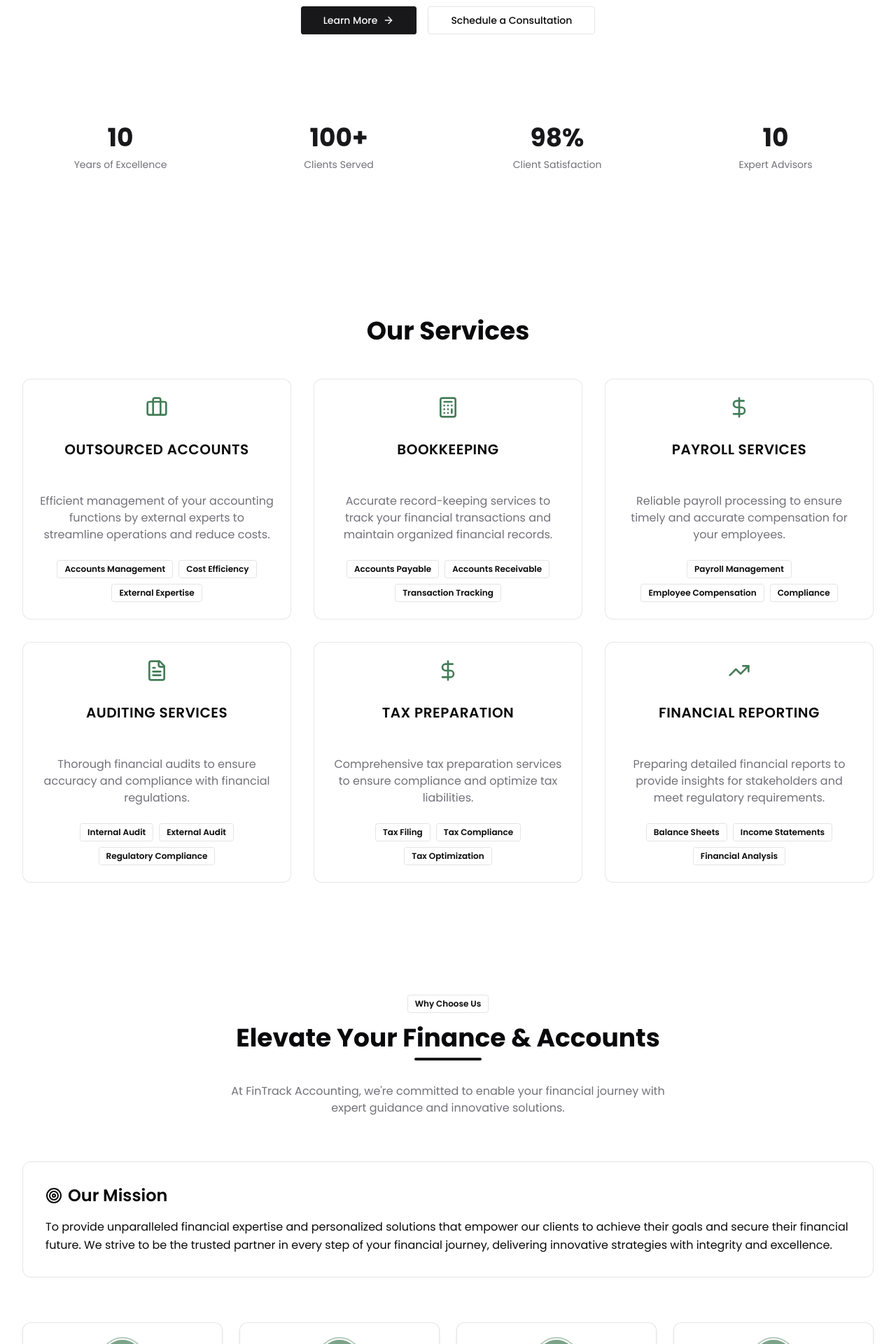
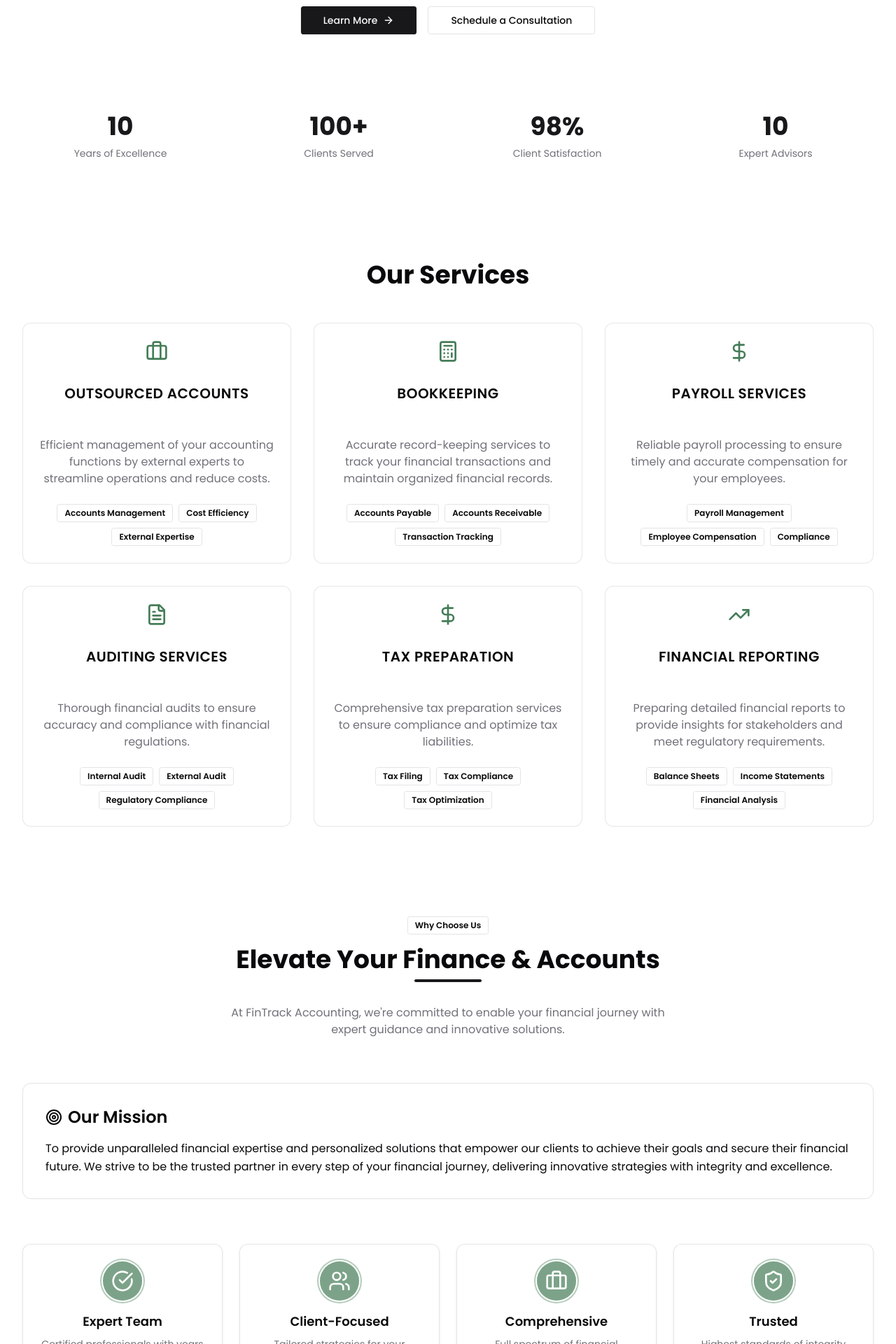
Before and after one commit to MAhsen23/fintrack, a Next.js app: page / in a window 1280 px wide. Shown: the part 400-2320 px from the top of the page at 70% size. Built offline with nearby package versions, Linux system fonts and the light colour scheme.

Commit message:
Fixed all the padding issues

```diff
--- a/src/components/contact/Contact.tsx
+++ b/src/components/contact/Contact.tsx
@@ -138,14 +138,14 @@ export default function Contact() {
                     transition={{ duration: 0.5, delay: 1 }}
                     className="mt-24"
                 >
-                    <h2 className="text-3xl font-bold mb-12">Frequently Asked Questions</h2> {/* Removed text-center */}
+                    <h2 className="text-3xl font-bold mb-12 text-center">Frequently Asked Questions</h2>
                     <Card className="w-full shadow-none bg-transparent max-w-3xl mx-auto">
                         <CardContent className="pt-6">
                             <Accordion type="single" collapsible className="w-full">
                                 {faqs.map((faq, index) => (
                                     <AccordionItem key={index} value={`item-${index}`}>
-                                        <AccordionTrigger className="text-left">{faq.question}</AccordionTrigger> {/* Added text-left */}
-                                        <AccordionContent className="text-left">{faq.answer}</AccordionContent> {/* Added text-left */}
+                                        <AccordionTrigger className="text-left outline-none">{faq.question}</AccordionTrigger>
+                                        <AccordionContent className="text-left">{faq.answer}</AccordionContent>
                                     </AccordionItem>
                                 ))}
                             </Accordion>
--- a/src/components/footer/Footer.tsx
+++ b/src/components/footer/Footer.tsx
@@ -16,14 +16,6 @@ export default function Footer() {
                             <a href="#" className="transition-colors text-muted-foreground hover:text-primary duration-300">
                                 <Facebook className="w-5 h-5" />
                                 <span className="sr-only">Facebook</span>
-                            </a>
-                            <a href="#" className="transition-colors text-muted-foreground hover:text-primary duration-300">
-                                <Twitter className="w-5 h-5" />
-                                <span className="sr-only">Twitter</span>
-                            </a>
-                            <a href="#" className="transition-colors text-muted-foreground hover:text-primary duration-300">
-                                <Instagram className="w-5 h-5" />
-                                <span className="sr-only">Instagram</span>
                             </a>
                             <a href="#" className="transition-colors text-muted-foreground hover:text-primary duration-300">
                                 <Linkedin className="w-5 h-5" />
--- a/src/components/hero/Hero.tsx
+++ b/src/components/hero/Hero.tsx
@@ -37,7 +37,7 @@ export default function Hero() {
             initial={{ opacity: 0 }}
             animate={{ opacity: 1 }}
             transition={{ duration: 0.5, delay: 0.2 }}
-            className="container mx-auto flex flex-col items-center lg:py-28 py-20 px-8 justify-center text-center"
+            className="container mx-auto flex flex-col items-center lg:py-28 py-16 px-8 justify-center text-center"
         >
             <motion.h1
                 initial={{ y: -20, opacity: 0 }}
@@ -77,7 +77,7 @@ export default function Hero() {
                 initial={{ y: 20, opacity: 0 }}
                 animate={{ y: 0, opacity: 1 }}
                 transition={{ duration: 0.5, delay: 1 }}
-                className="mt-24 w-full"
+                className="mt-12 md:mt-20 w-full"
             >
                 <div className="grid grid-cols-2 md:grid-cols-4 gap-8 border-border py-8">
                     {[
--- a/src/components/ourValues/OurValues.tsx
+++ b/src/components/ourValues/OurValues.tsx
@@ -28,7 +28,7 @@ const reasons = [
 
 export default function WhyChooseUs() {
     return (
-        <section className="py-24 relative overflow-hidden">
+        <section className="py-16 relative overflow-hidden">
             <div className="absolute inset-0 bg-grid-white/[0.2] bg-[size:20px_20px]" />
             <div className="container mx-auto px-4 md:px-8 relative z-10">
                 <div className="flex flex-col items-center mb-16">
--- a/src/components/reviews/Reviews.tsx
+++ b/src/components/reviews/Reviews.tsx
@@ -58,7 +58,7 @@ const ReviewCard = ({ name, position, rating, review }: Review) => (
     <Card className="h-full shadow-none bg-background border-none">
         <CardContent className="p-6 flex flex-col h-full">
             <div className="flex items-center mb-4">
-                <div className="w-12 h-12 rounded-full bg-secondary text-primary flex items-center justify-center text-xl font-semibold mr-4">
+                <div className="w-12 h-12 min-h-12 min-w-12 rounded-full bg-secondary text-primary flex items-center justify-center text-xl font-semibold mr-4">
                     {name.charAt(0)}
                 </div>
                 <div>
--- a/src/components/services/Services.tsx
+++ b/src/components/services/Services.tsx
@@ -57,7 +57,7 @@ const fadeInUp = {
 
 export default function AccountingServices() {
     return (
-        <section id="services" className="py-16">
+        <section id="services" className="pb-16">
             <div className="container mx-auto px-8">
                 <motion.div
                     initial="initial"
```
